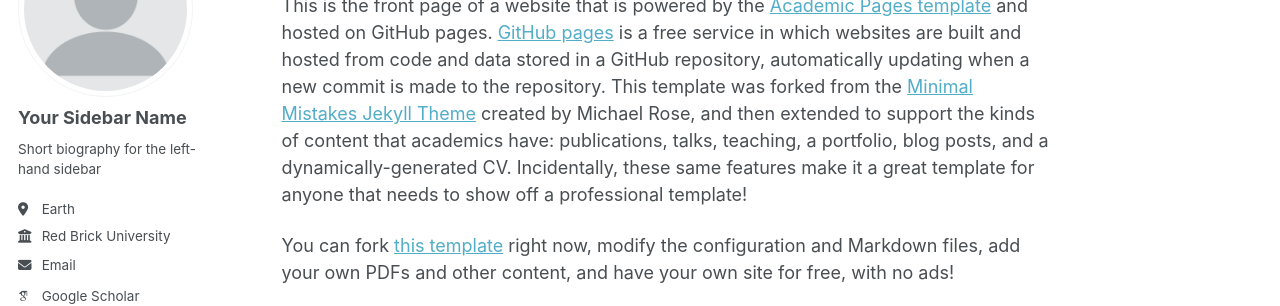
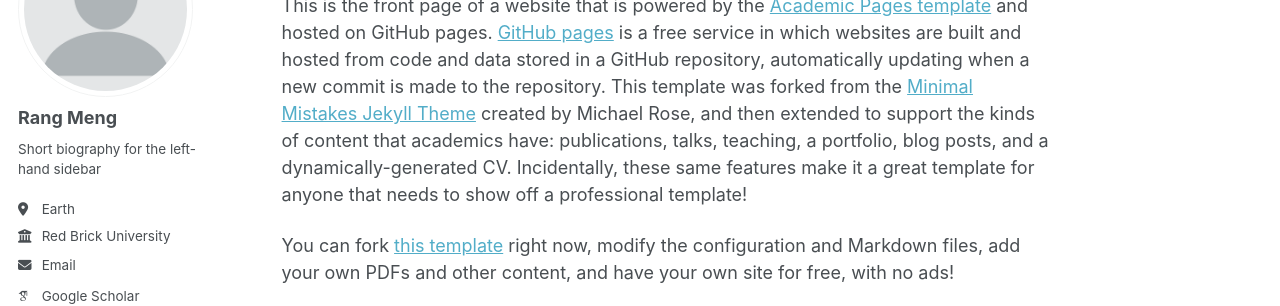
Before and after one commit to mengrang/mengrang.github.io, a Jekyll site: the page built from _pages/about.md, in a window 1280 px wide. Shown: the part 177-483 px from the top of the page. Built offline with Jekyll 4.4.1, drawn with Linux system fonts in a browser that asks for light colours; some web fonts are replaced; a script that is not in the unit is left out.

Commit message:
Update _config.yml

```diff
--- a/_config.yml
+++ b/_config.yml
@@ -23,7 +23,7 @@ repository               : "academicpages/academicpages.github.io"
 author:
   # Biographic information
   avatar           : "profile.png"
-  name             : "Your Sidebar Name"
+  name             : "Rang Meng"
   pronouns         : # example: "she/her"
   bio              : "Short biography for the left-hand sidebar"
   location         : "Earth"
```
